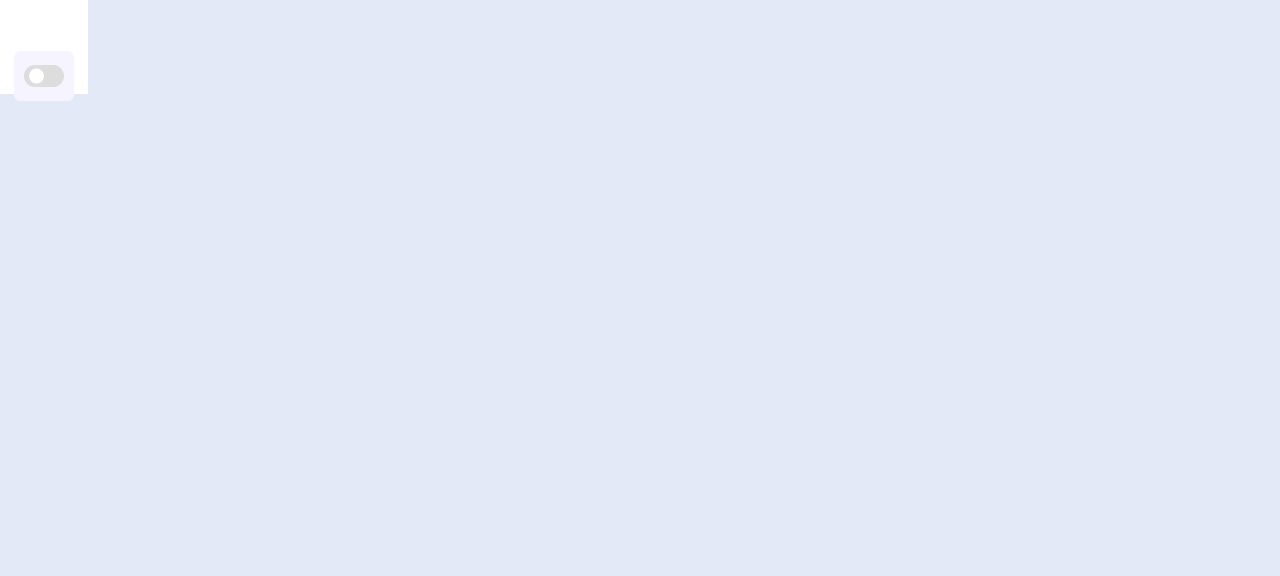
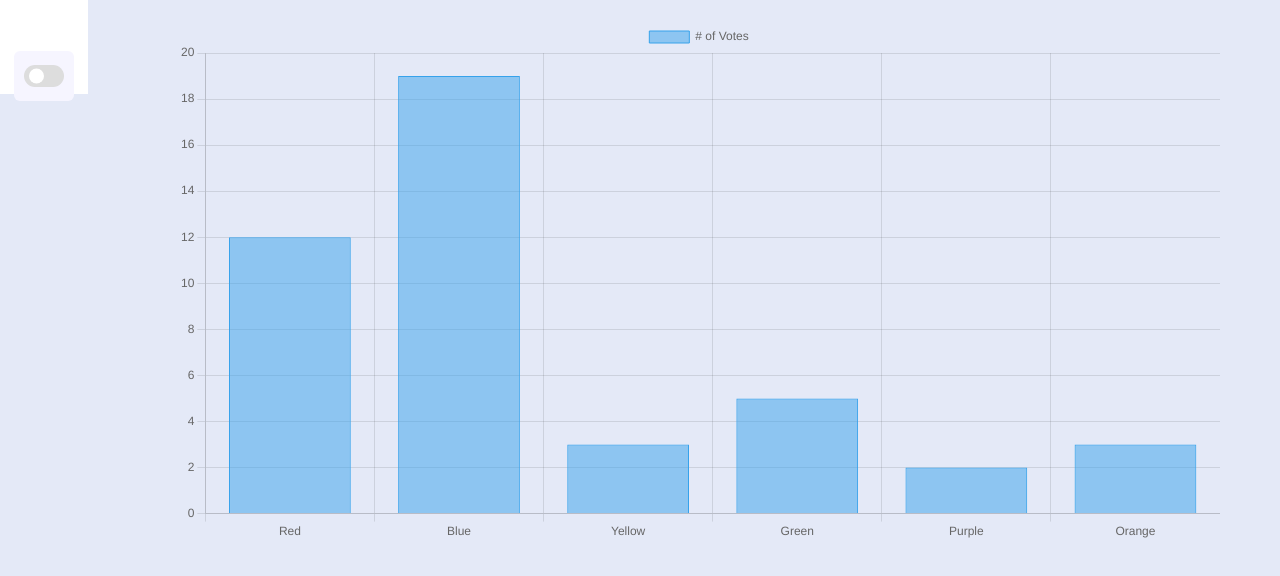
Before and after one commit to Chinnaput/Chinnaput.github.io, a plain HTML site: page js.html in a window 1280 px wide. Shown: the part 706-1282 px from the top of the page. Before the commit the page ends 800 px from the top, so only its background shows below. Drawn offline with nearby package versions, Linux system fonts and the light colour scheme.

Commit message:
Add files via upload

```diff
--- a/js.html
+++ b/js.html
@@ -138,9 +138,23 @@
             </p>
             </table>
         </div>
+            <div class="text"><center><table border="1" style="border-radius: 10px ; border-collapse: collapse;
+                width: 100%;">
+                <tr  style="padding: 10px 25px;">
+                        <div>
+                            <canvas id="myChart"></canvas>
+                          </div>
+                    <tr style="padding: 10px 25px;">
+                </tr>
+                <tr>
 
+                    <canvas id="myChart-2"></canvas>
+
+
+                </tr>
+            </table></center></div>
     </section>
-
+    <script src="https://cdn.jsdelivr.net/npm/chart.js"></script>
 
 </body>
 
--- a/lab.js
+++ b/lab.js
@@ -74,3 +74,24 @@ function calculateHypotenuse() {
     var resultElement = document.getElementById("result2");
     resultElement.textContent = "ความยาวของเส้นทแยงมุม (c) คือ: " + hypotenuse.toFixed(2);
   }
+
+  const ctx = document.getElementById('myChart');
+
+  new Chart(ctx, {
+    type: 'bar',
+    data: {
+      labels: ['Red', 'Blue', 'Yellow', 'Green', 'Purple', 'Orange'],
+      datasets: [{
+        label: '# of Votes',
+        data: [12, 19, 3, 5, 2, 3],
+        borderWidth: 1
+      }]
+    },
+    options: {
+      scales: {
+        y: {
+          beginAtZero: true
+        }
+      }
+    }
+  });
```
